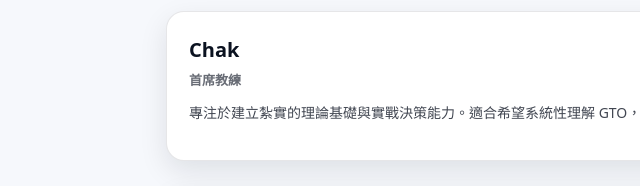
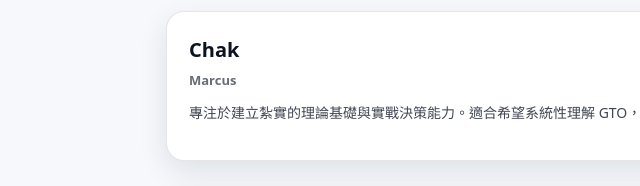
Before and after one commit to alanchak248/Chakpokersite, a plain HTML site: page coaches-zh.html in a window 1280 px wide. Shown: the part 340-526 px from the top of the page, 24-664 px from the left. Drawn offline with Linux system fonts and the light colour scheme.

Commit message:
Update coaches-zh.html

```diff
--- a/coaches-zh.html
+++ b/coaches-zh.html
@@ -55,7 +55,7 @@
         <div class="coach-top">
           <div class="coach-name">
             <h3>Chak</h3>
-            <div class="coach-role">首席教練</div>
+            <div class="coach-role">Marcus</div>
           </div>
 
           <div class="coach-tags">
```
